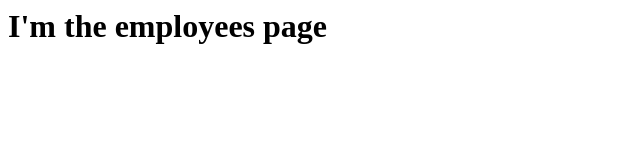
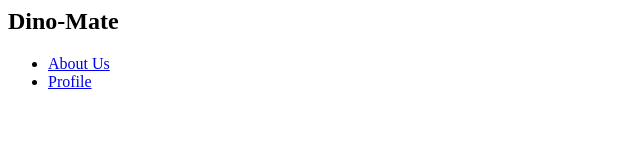
Before and after one commit to nss-evening-cohort-8/DinoMate, a plain HTML site: page html/employees.html in a window 1280 px wide. Shown: the whole page, without its empty margins (0-640 px from the left). Drawn offline with Linux system fonts and the light colour scheme.

Commit message:
wip - adding nav to employees page

```diff
--- a/html/employees.html
+++ b/html/employees.html
@@ -1 +1,17 @@
-<h1>I'm the employees page</h1>
+<html lang="en">
+<head>
+  <meta charset="UTF-8">
+  <meta name="viewport" content="width=device-width, initial-scale=1.0">
+  <meta http-equiv="X-UA-Compatible" content="ie=edge">
+  <title>Employees Page</title>
+</head>
+<body>
+    <nav class="navigation">
+        <h2 class="logo__navigation">Dino-Mate</h2>
+        <ul class="list__navigation">
+          <li><a href="./html/employees.html">About Us</a></li>
+          <li><a href="./html/profile.html">Profile</a></li>
+        </ul>
+      </nav>
+</body>
+</html>
```
